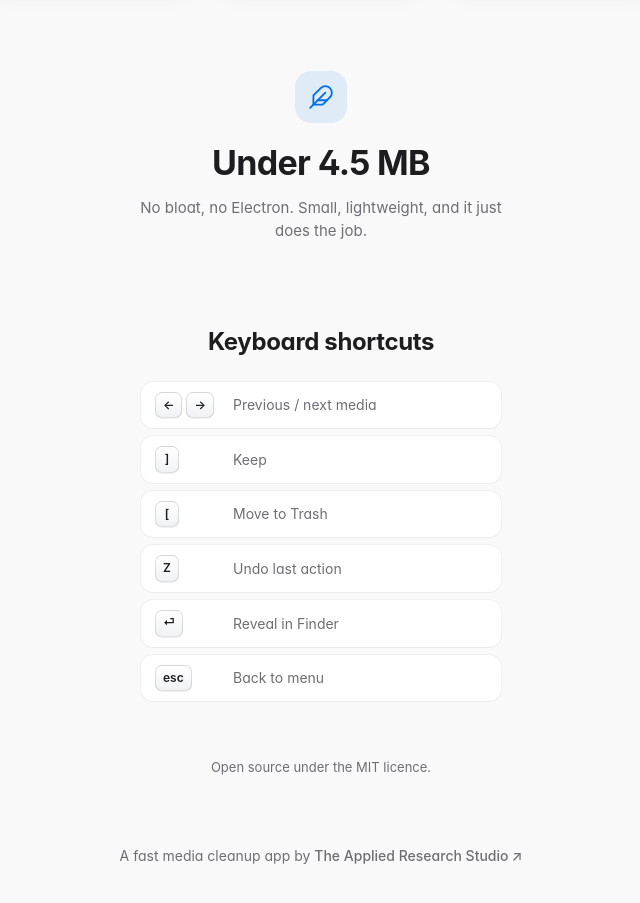
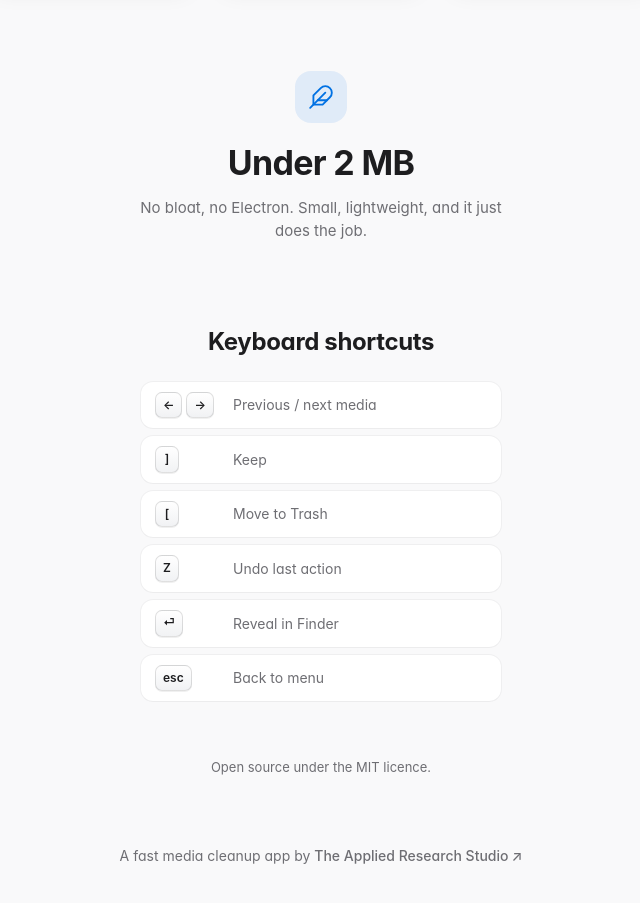
Before and after one commit to thinktars/mandoline, a website: page web/index.html in a window 1280 px wide. Shown: the part 1840-2743 px from the top of the page, without its empty margins (319-959 px from the left). Drawn offline with Linux system fonts and the light colour scheme.

Commit message:
copy: update lightweight callout to 'Under 2 MB'
The rebuilt DMG is ~1.9 MB, so reflect the smaller size on the site.

```diff
--- a/web/index.html
+++ b/web/index.html
@@ -136,7 +136,7 @@
       <span class="lightweight-icon" aria-hidden="true">
         <svg viewBox="0 0 24 24"><path d="M20.24 12.24a6 6 0 0 0-8.49-8.49L5 10.5V19h8.5z"/><path d="M16 8 2 22"/><path d="M17.5 15H9"/></svg>
       </span>
-      <p class="lightweight-stat">Under 4.5&nbsp;MB</p>
+      <p class="lightweight-stat">Under 2&nbsp;MB</p>
       <p class="lightweight-sub">No bloat, no Electron. Small, lightweight, and it just does the job.</p>
     </section>
 
```
